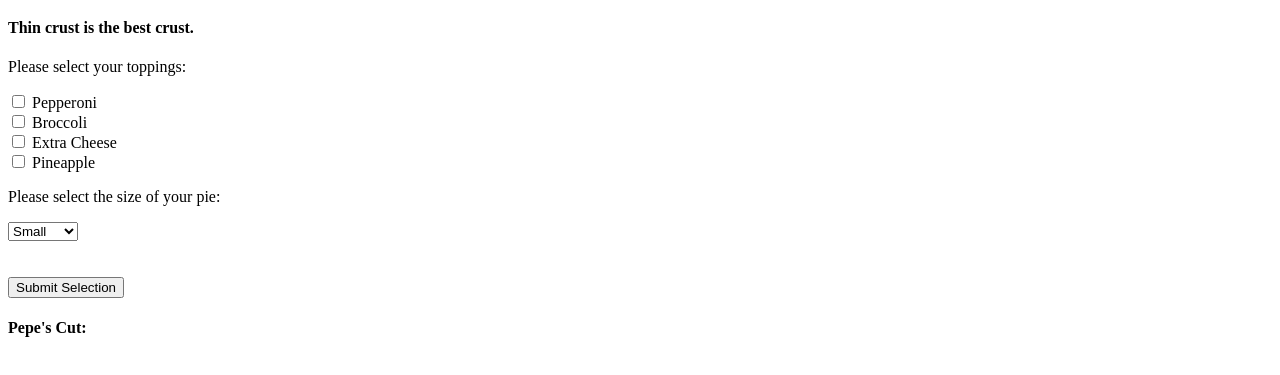
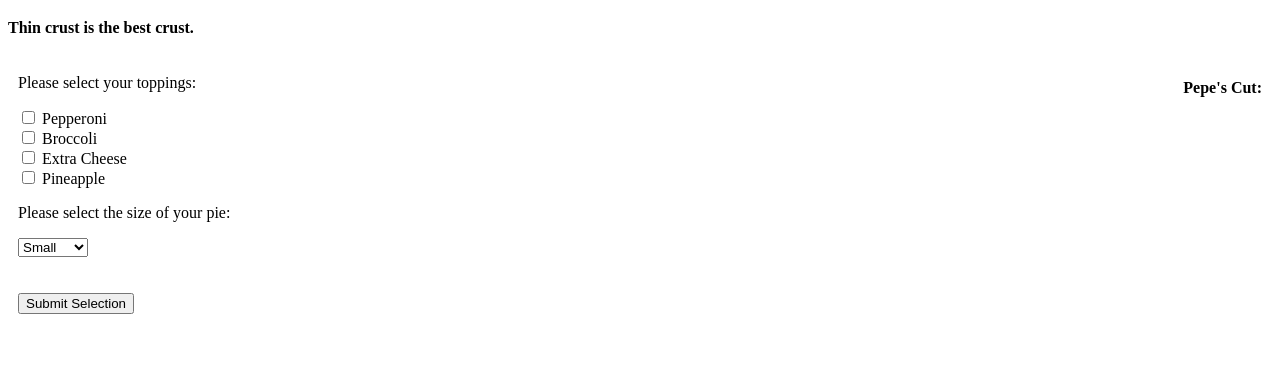
Before and after one commit to doctorcrawford/pizza-parlor, a plain HTML site: page index.html in a window 1280 px wide. Shown: the part 61-436 px from the top of the page. Drawn offline with Linux system fonts and the light colour scheme.

Commit message:
begin to add flex to css

```diff
--- a/css/styles.css
+++ b/css/styles.css
@@ -0,0 +1,27 @@
+.container{
+  display: flex;
+  flex-flow: row;
+  align-content: center;
+  justify-content: center;
+  gap: 30px;
+  margin: 10px;
+}
+
+
+
+#form-div{
+  order: 0;
+  flex: 100;
+  /* flex-grow: 8;
+  flex-basis: auto; */
+  width: auto;
+}
+
+#pricediv{
+  order: 1;
+  flex: 6;
+  /* flex-grow: 1;
+  flex-basis: content; */
+  /* width: auto; */
+  /* flex-shrink: 3; */
+}
--- a/index.html
+++ b/index.html
@@ -11,8 +11,8 @@
 <body>
   <h1>Pepe's Pizza Parlor</h1>
   <h4>Thin crust is the best crust.</h4>
-
-  <div id="formDiv">
+  <div class="container">
+    <div id="form-div" class="item">
       <form id="pizza-selection">
         <p>Please select your toppings:</p>
         <input type="checkbox" id="pepperoni" name="topping" value="pepperoni">
@@ -37,9 +37,10 @@
       </form>
     </div>
 
-  <div id="priceDiv">
+    <div id="price-div" class="item">
       <h4>Pepe's Cut:</h4>
       <p class="hidden" id="price"></p>
     </div>
+  </div>
 </body>
 </html>
--- a/js/script.js
+++ b/js/script.js
@@ -41,7 +41,7 @@ function handlePizza(event) {
   console.log(userPizza);
   const pizzaCost = userPizza.cost();
   const price = document.getElementById("price");
-  price.innerText = `$ ${pizzaCost}`;
+  price.innerText = `$ ${pizzaCost} for your ${userPizza.size} pie with ${userPizza.toppings.join(" & ")} toppings.`;
 }
 
 window.addEventListener("load", function() {
```
Lines whose indentation alone changed are shown as unchanged.
